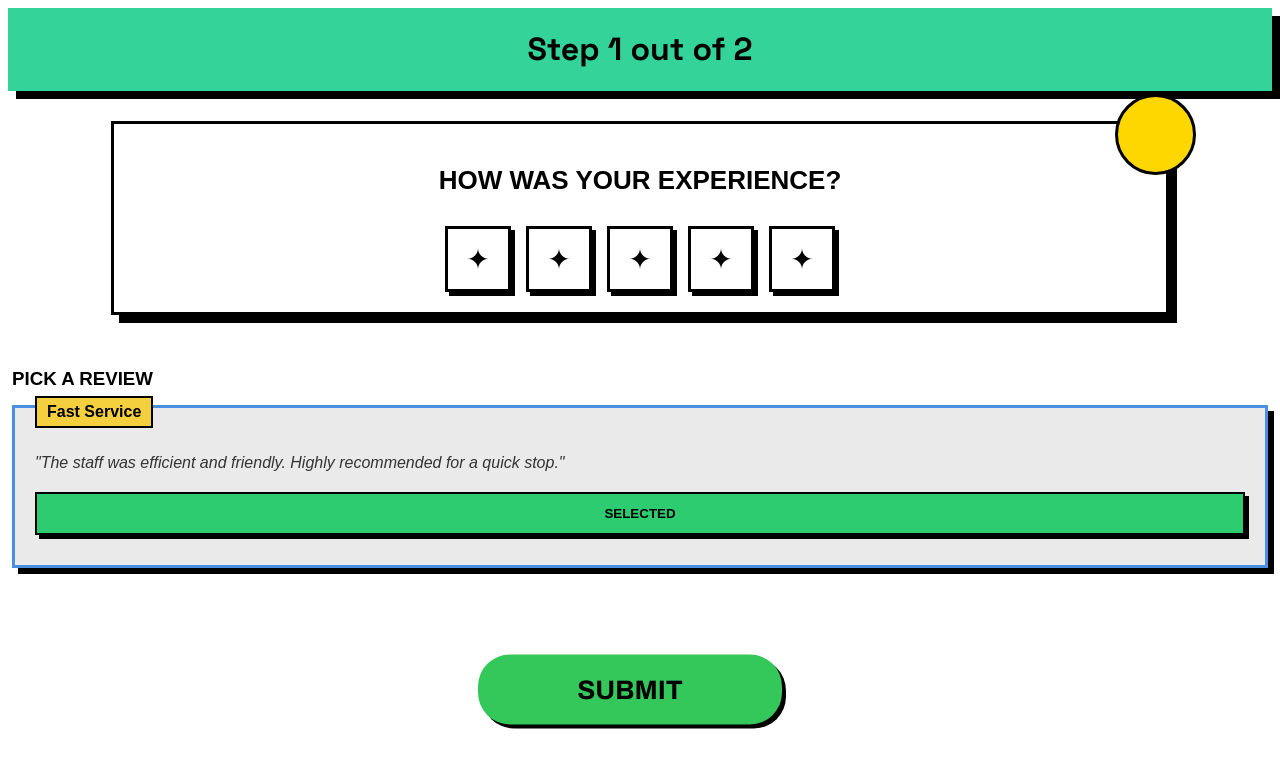
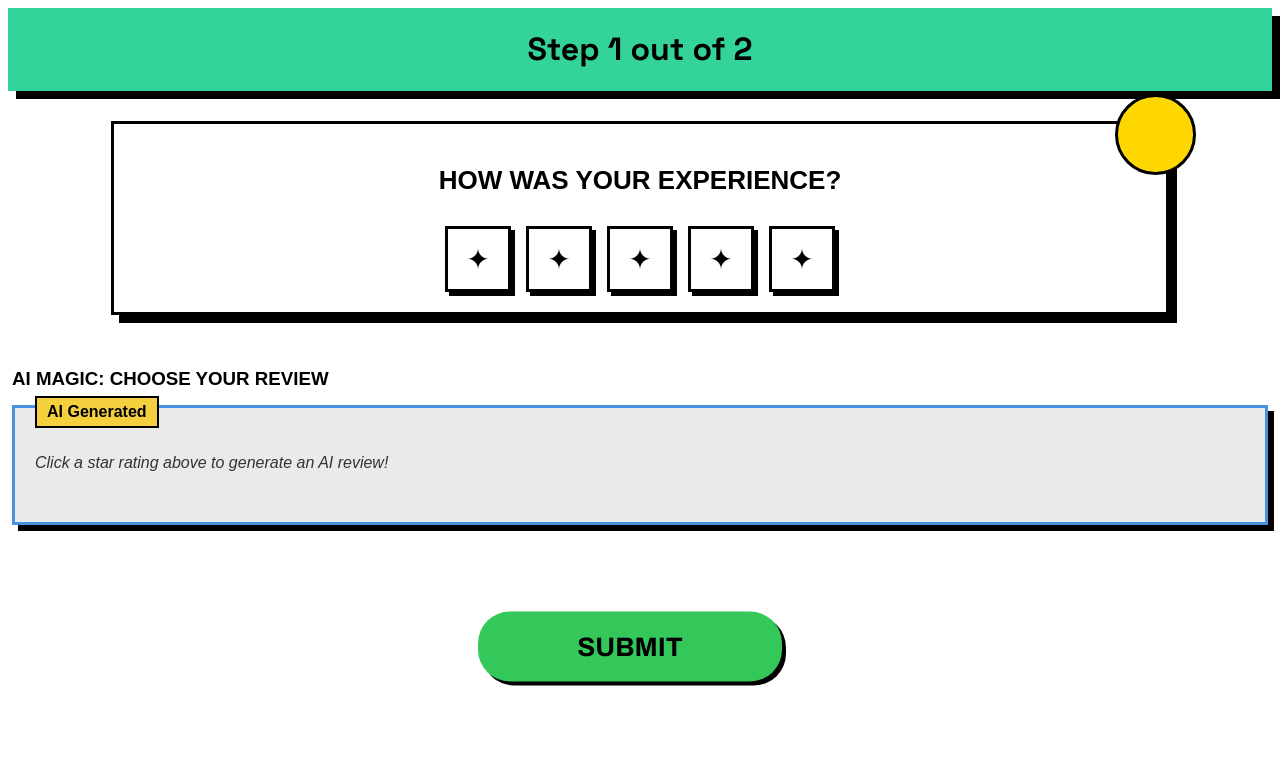
Before and after one commit to Ankush-Jha/rankmybiz, a React (Vite) app: page / in a window 1280 px wide. Shown: the top 768 px of the page. Built offline with nearby package versions, Linux system fonts and the light colour scheme.

Commit message:
Integrate AI review logic, simplify components, and clean up UI

```diff
--- a/package.json
+++ b/package.json
@@ -10,6 +10,7 @@
     "preview": "vite preview"
   },
   "dependencies": {
+    "@google/genai": "^1.52.0",
     "react": "^19.2.5",
     "react-dom": "^19.2.5"
   },
--- a/src/App.jsx
+++ b/src/App.jsx
@@ -1,24 +1,38 @@
 import { useState } from 'react'
+import { GoogleGenAI } from '@google/genai';
 import Navbar from './components/navbar'
 import Rating from './components/Rating'
 import ReviewCard from './components/review'
 import SubmitSuccess from './components/submit'
-
 import './App.css'
 import SubmitBtn from './components/submit-btn'
 
+const ai = new GoogleGenAI({ apiKey: "" });
+
 function App() {
-  const [isSubmitted, setIsSubmitted] = useState(false)
+  const [isSubmitted, setIsSubmitted] = useState(false);
+  const [review, setReview] = useState("");
+
+  const handleRating = async (stars) => {
+    setReview("Generating...");
+    try {
+      const res = await ai.models.generateContent({
+          model: 'gemini-flash-lite-latest',
+          contents: `Write a short 1-sentence review for a ${stars} star experience, it should be SEO firendly content`,
+      });
+      setReview(res.text);
+    } catch (error) {
+      setReview("AI is experiencing high demand. Please click the star again!");
+    }
+  };
 
   return (
     <div className="App">
       <Navbar />
-      {isSubmitted ? (
-        <SubmitSuccess />
-      ) : (
+      {isSubmitted ? <SubmitSuccess /> : (
         <>
-          <Rating />
-          <ReviewCard />
+          <Rating onRate={handleRating} />
+          <ReviewCard reviewText={review} />
           <SubmitBtn onClick={() => setIsSubmitted(true)} />
         </>
       )}
--- a/src/components/Rating.jsx
+++ b/src/components/Rating.jsx
@@ -2,8 +2,13 @@
 import { useState } from 'react';
 import './Rating.css';
 
-function Rating() {
+function Rating({ onRate }) {
   const [rating, setRating] = useState(0);
+
+  const handleRate = (num) => {
+    setRating(num);
+    if (onRate) onRate(num);
+  };
 
   return (
     <div className="rating-container">
@@ -14,7 +19,7 @@ function Rating() {
           <div
             key={num}
             className={`rating-star ${rating >= num ? 'active' : ''}`}
-            onClick={() => setRating(num)}
+            onClick={() => handleRate(num)}
           >
             ✦
           </div>
--- a/src/components/review.jsx
+++ b/src/components/review.jsx
@@ -1,14 +1,15 @@
 import React from "react";
 import "./review.css"
 
-const ReviewCard = () => {
+const ReviewCard = ({ reviewText }) => {
     return(
         <div className="container">
-            <h3 className="title">PICK A REVIEW</h3>
+            <h3 className="title">AI MAGIC: CHOOSE YOUR REVIEW</h3>
             <div className="card">
-                <span className="tag">Fast Service</span>
-                <p className="review">"The staff was efficient and friendly. Highly recommended for a quick stop."</p>
-                <button className="select-btn">SELECTED</button>
+                <span className="tag">AI Generated</span>
+                <p className="review">
+                    {reviewText || "Click a star rating above to generate an AI review!"}
+                </p>
             </div>
         </div>
     )
```
Also changed, not shown: test-gemini.js (added, +12 -0 lines), 1 other file (tests, documents, lock files or other folders).
